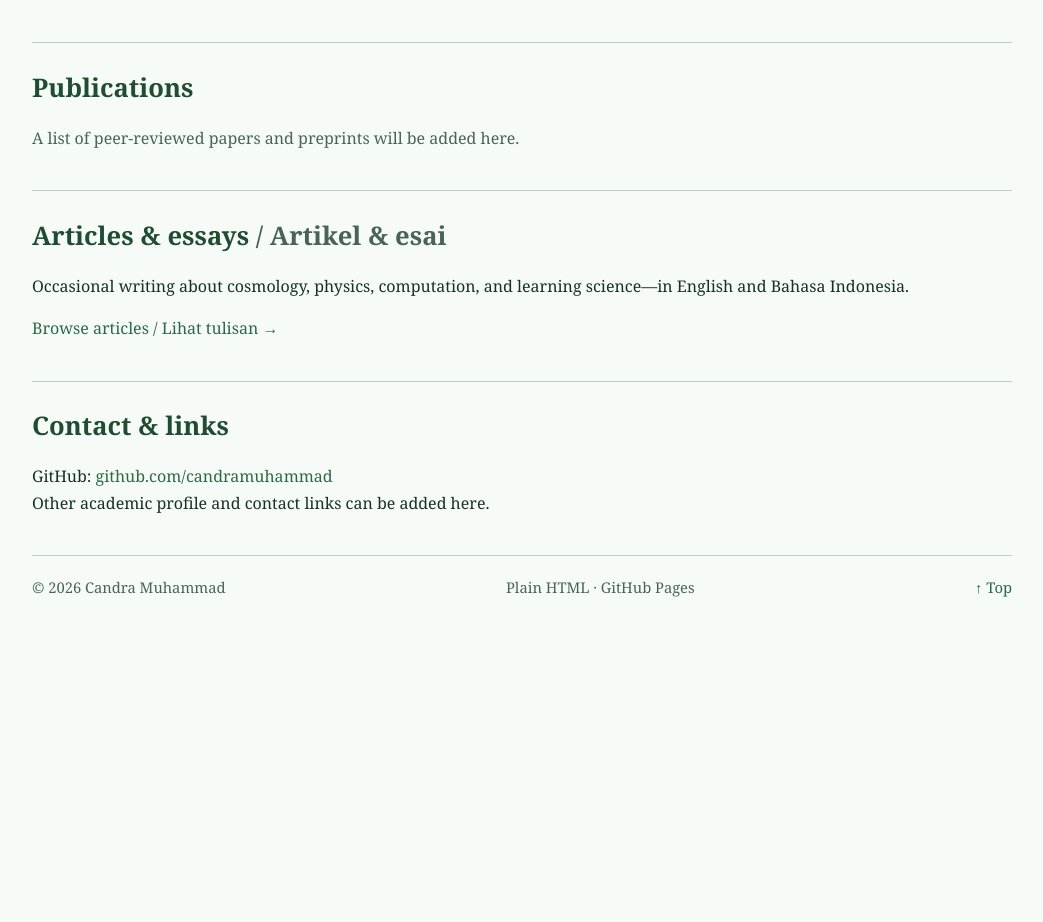
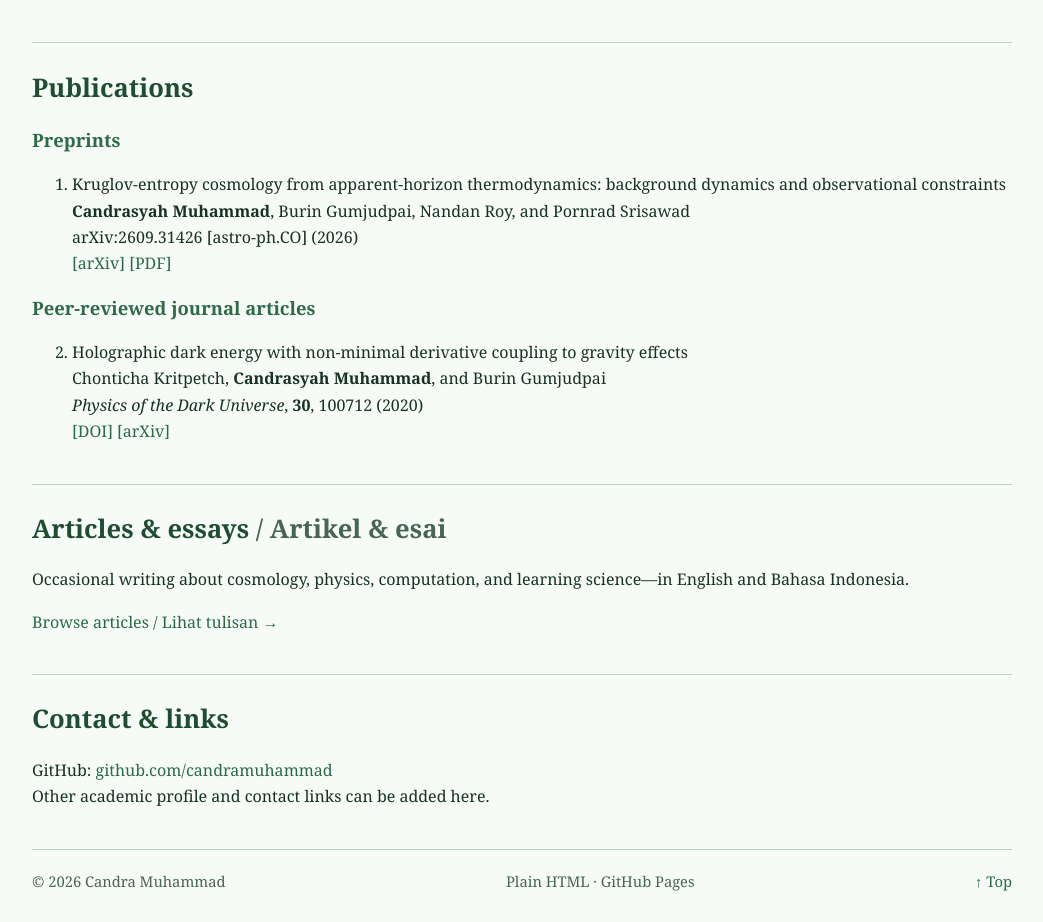
Before and after one commit to candramuhammad/candramuhammad.github.io, a plain HTML site: page index.html in a window 1280 px wide. Shown: the part 3020-3942 px from the top of the page, without its empty margins (118-1161 px from the left). Before the commit the page ends 3669 px from the top, so only its background shows below. Drawn offline with Linux system fonts and the light colour scheme.

Commit message:
Update index.html

```diff
--- a/index.html
+++ b/index.html
@@ -81,10 +81,75 @@
         </article>
       </section>
 
+
       <section id="publications">
         <h2>Publications</h2>
-        <p class="muted">A list of peer-reviewed papers and preprints will be added here.</p>
+
+        <h3 class="publication-category">Preprints</h3>
+
+        <ol class="publication-list">
+          <li class="publication-item">
+            <div class="publication-title">
+              Kruglov-entropy cosmology from apparent-horizon
+              thermodynamics: background dynamics and
+              observational constraints
+            </div>
+
+            <div class="publication-authors">
+              <strong>Candrasyah Muhammad</strong>,
+              Burin Gumjudpai, Nandan Roy,
+              and Pornrad Srisawad
+            </div>
+
+            <div class="publication-venue">
+              arXiv:2609.31426 [astro-ph.CO] (2026)
+            </div>
+
+            <div class="publication-links">
+              <a href="https://arxiv.org/abs/2609.31426">
+                [arXiv]
+              </a>
+              <a href="https://arxiv.org/pdf/2609.31426">
+                [PDF]
+              </a>
+            </div>
+          </li>
+        </ol>
+
+        <h3 class="publication-category">
+          Peer-reviewed journal articles
+        </h3>
+
+        <ol class="publication-list" start="2">
+          <li class="publication-item">
+            <div class="publication-title">
+              Holographic dark energy with non-minimal
+              derivative coupling to gravity effects
+            </div>
+
+            <div class="publication-authors">
+              Chonticha Kritpetch,
+              <strong>Candrasyah Muhammad</strong>,
+              and Burin Gumjudpai
+            </div>
+
+            <div class="publication-venue">
+              <em>Physics of the Dark Universe</em>,
+              <strong>30</strong>, 100712 (2020)
+            </div>
+
+            <div class="publication-links">
+              <a href="https://doi.org/10.1016/j.dark.2020.100712">
+                [DOI]
+              </a>
+              <a href="https://arxiv.org/abs/2004.06214">
+                [arXiv]
+              </a>
+            </div>
+          </li>
+        </ol>
       </section>
+
 
       <section id="articles">
         <h2>Articles &amp; essays <span class="translation">/ Artikel &amp; esai</span></h2>
```
